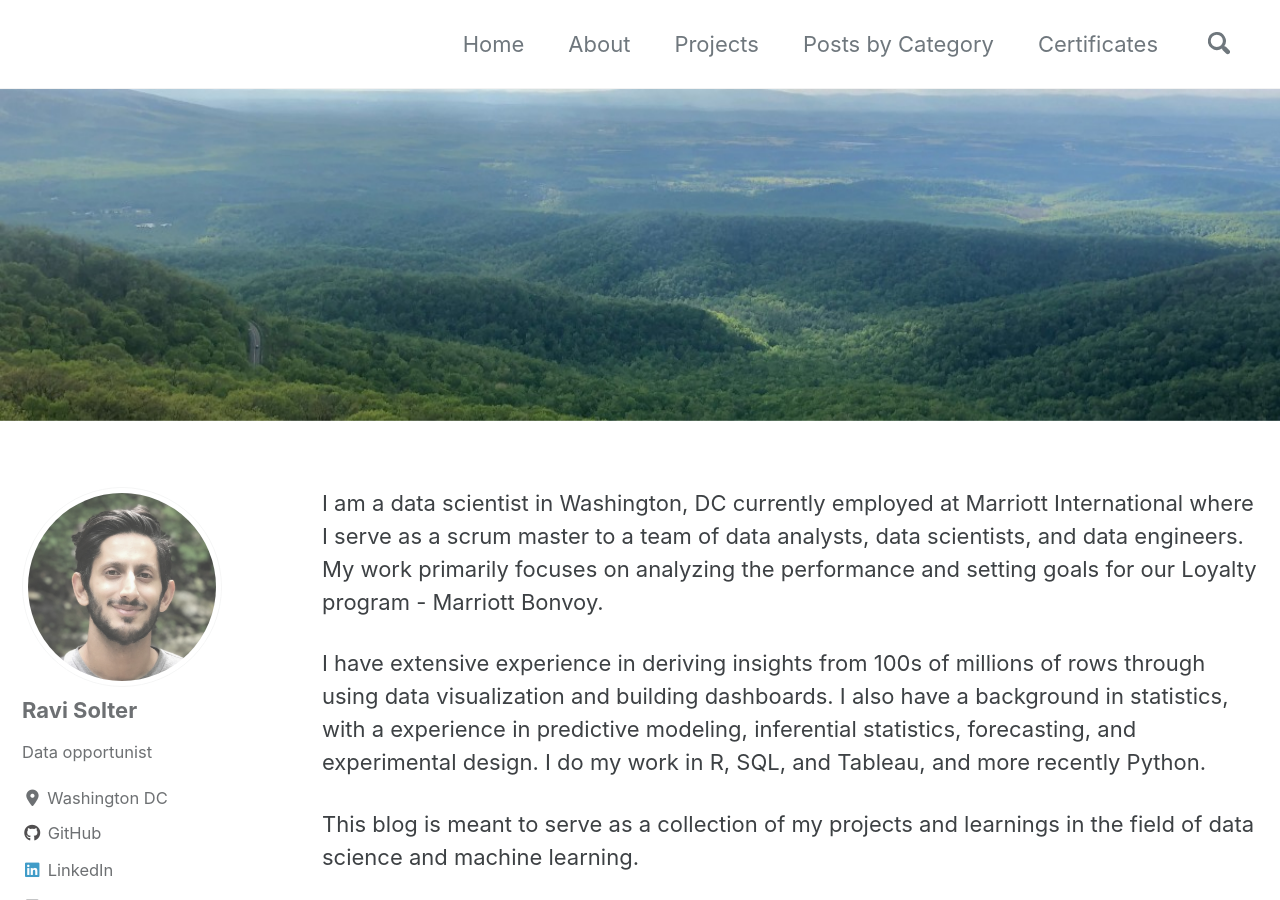
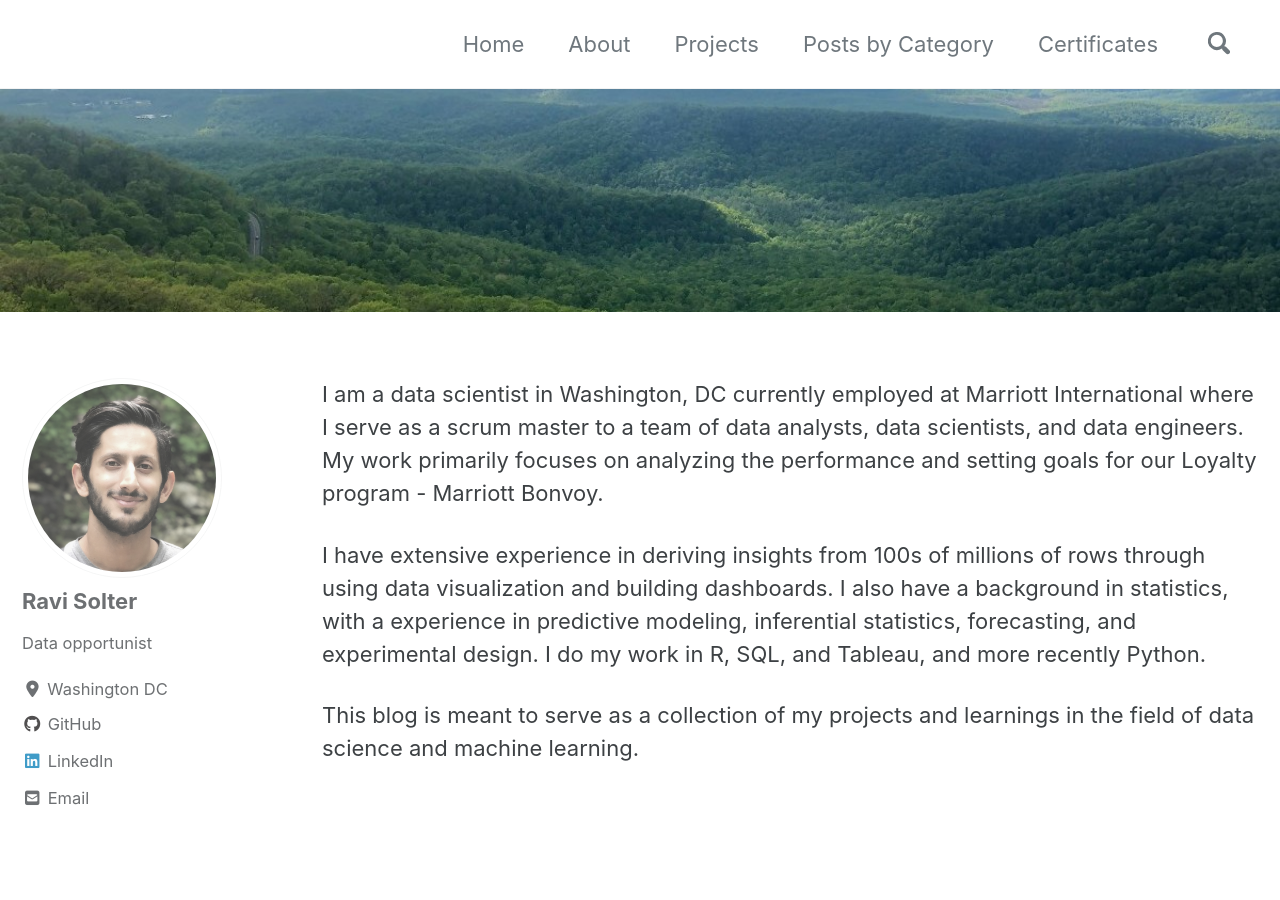
Before and after one commit to rsolter/rsolter.github.io, a Jekyll site: the page built from _pages/about.md, in a window 1280 px wide and 900 px high. Built offline with Jekyll 4.4.1, drawn with Linux system fonts in a browser that asks for light colours; cached includes are drawn as plain includes; nearby versions of some CDN libraries.

Commit message:
added thin version to about page

```diff
--- a/_pages/about.md
+++ b/_pages/about.md
@@ -6,7 +6,7 @@
 read_time: false
 share: false
 header:
-  image: /assets/images/Virginia_Banner.jpg
+  image: /assets/images/Virginia_Banner (Thin).jpg
 ---
 
 
```
Also changed, not shown: assets/images/Virginia_Banner (Thin).jpg (added).
